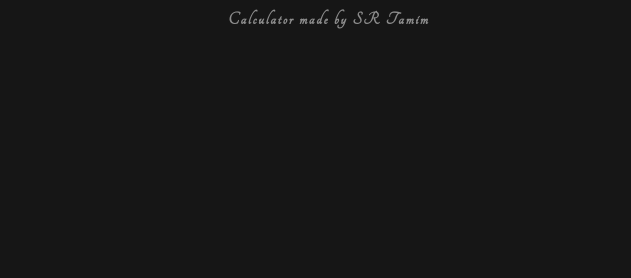
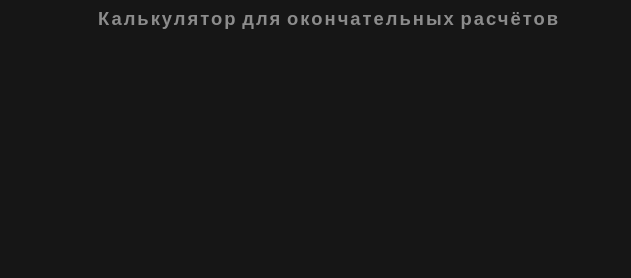
Before and after one commit to myschproj/calc, a plain HTML site: page index.html in a window 1280 px wide. Shown: the top 278 px of the page, 311-942 px from the left. Drawn offline with Linux system fonts and the light colour scheme.

Commit message:
Update index.html

```diff
--- a/index.html
+++ b/index.html
@@ -50,7 +50,7 @@
                         d="M12 0c-6.626 0-12 5.373-12 12 0 5.302 3.438 9.8 8.207 11.387.599.111.793-.261.793-.577v-2.234c-3.338.726-4.033-1.416-4.033-1.416-.546-1.387-1.333-1.756-1.333-1.756-1.089-.745.083-.729.083-.729 1.205.084 1.839 1.237 1.839 1.237 1.07 1.834 2.807 1.304 3.492.997.107-.775.418-1.305.762-1.604-2.665-.305-5.467-1.334-5.467-5.931 0-1.311.469-2.381 1.236-3.221-.124-.303-.535-1.524.117-3.176 0 0 1.008-.322 3.301 1.23.957-.266 1.983-.399 3.003-.404 1.02.005 2.047.138 3.006.404 2.291-1.552 3.297-1.23 3.297-1.23.653 1.653.242 2.874.118 3.176.77.84 1.235 1.911 1.235 3.221 0 4.609-2.807 5.624-5.479 5.921.43.372.823 1.102.823 2.222v3.293c0 .319.192.694.801.576 4.765-1.589 8.199-6.086 8.199-11.386 0-6.627-5.373-12-12-12z" />
                 </svg>
             </a>
-            <a href="https://sr-tamim.vercel.app" class="signature" target="_blank">Calculator made by SR Tamim</a>
+            <a href="https://avatars.mds.yandex.net/i?id=3ae79b346daeabaf9cd4747687538a07_l-10918338-images-thumbs&n=33&w=1170&h=1170&q=60" class="signature" target="_blank">Калькулятор для окончательных расчётов</a>
             <a href="https://twitter.com/SR__Tamim" target="_blank">
                 <svg xmlns="http://www.w3.org/2000/svg" viewBox="0 0 24 24">
                     <path
```
